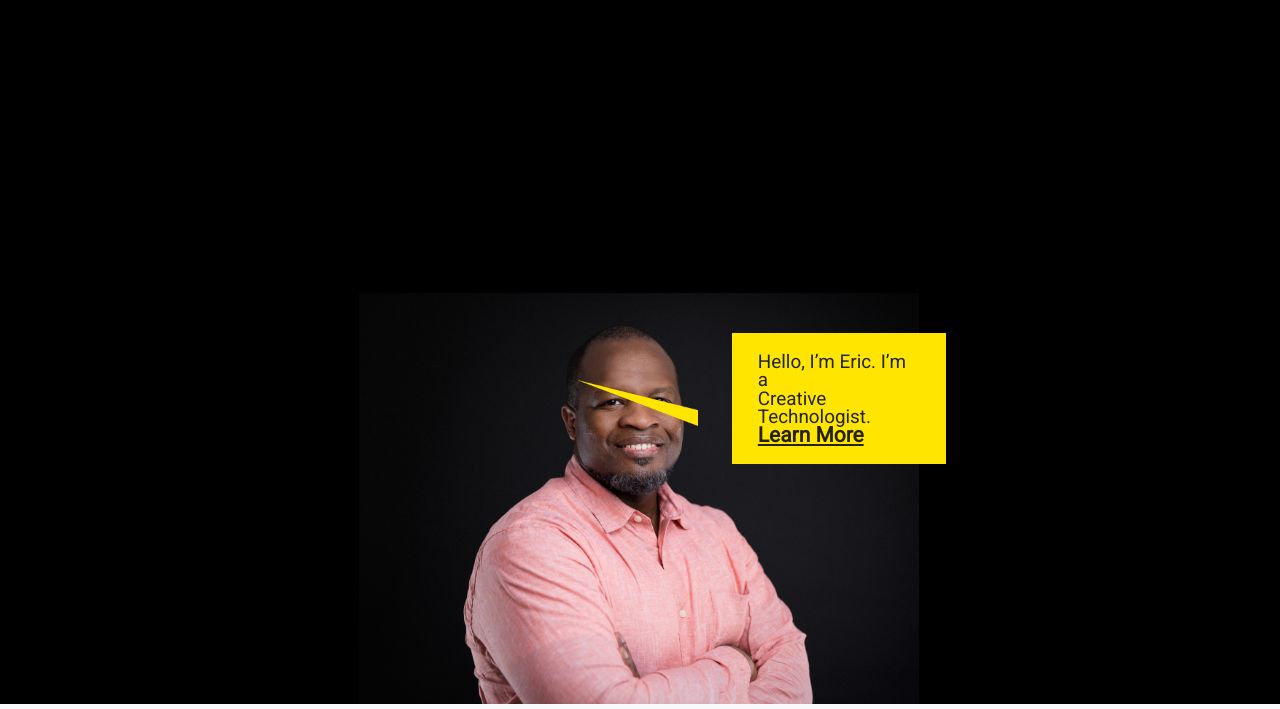
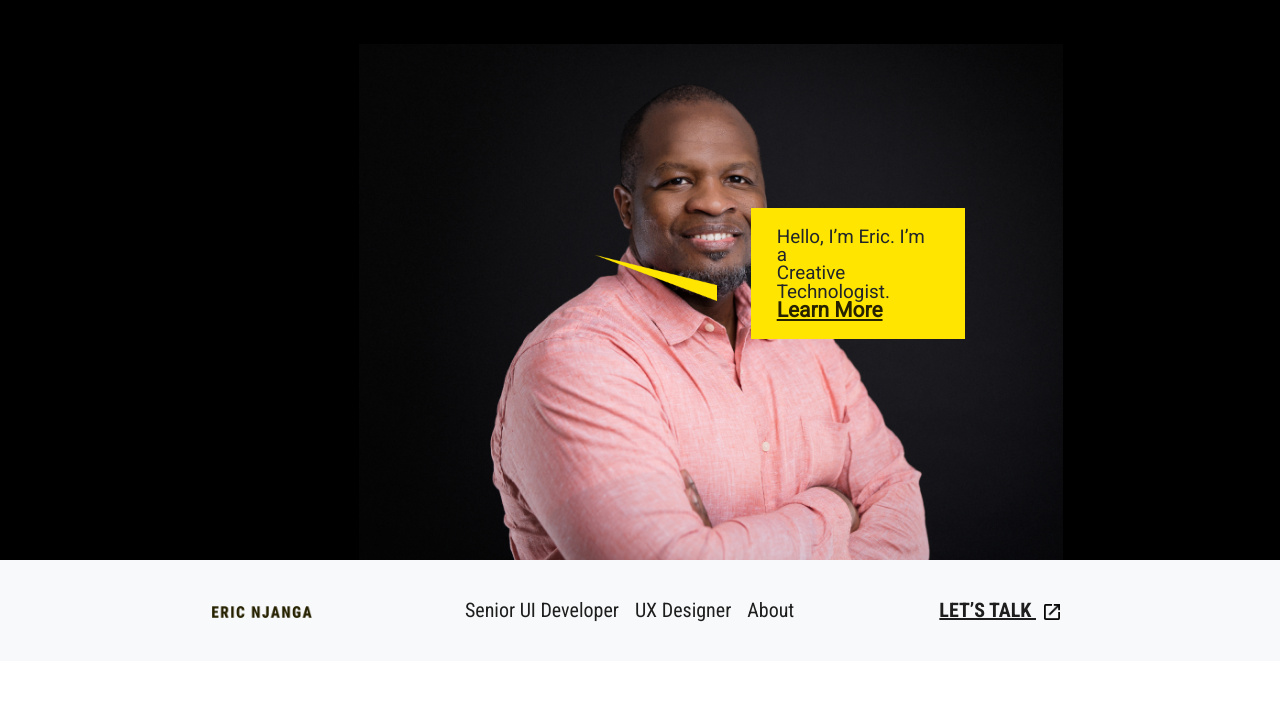
Before and after one commit to Sudhir0309/eric-html, a website: page public/index.html in a window 1280 px wide. Shown: the top 709 px of the page. Drawn offline with nearby package versions, Linux system fonts and the light colour scheme; a web font is replaced by a local one.

Commit message:
css updates

```diff
--- a/public/css/styles.css
+++ b/public/css/styles.css
@@ -19,14 +19,7 @@ h4{ font-size: 1.25em; list-style: 1.1em;}
 .navbar-fixed{ position: fixed !important; top: 0; left: 0; right: 0; bottom: inherit !important;}
 .center-btn{padding: 4.16vw 0;}
 .hero .eric img{ bottom: 0vw !important;}
-.hero .yellow-col{ background: #FFE500; width: 16.7vw; font-size: 1.11em; position: absolute; right: 7.11em; bottom: 12.71em; padding: 1.51vw 2.01vw;}
-/* .hero .yellow-col{ background: #FFE500;
-    width: 16.7vw;
-    font-size: 1.11em;
-    position: absolute;
-    right: 13.11em;
-    bottom: 23.71em;
-    padding: 1.51vw 2.01vw;} */
+.hero .yellow-col{ background: #FFE500; width: 16.7vw; font-size: 1.11em; position: absolute; right: 6.11em; bottom: 11.71em; padding: 1.51vw 2.01vw;}
 .hero .yellow-col .link{ font-size: 1.11em; font-weight: 700; color: #262200;}
 .hero .yellow-col .comment-arrow{ position: absolute; right: 13.11em; bottom: 2em;} .hero .yellow-col img{ width: 9.53vw;}
 .hero .yellow-col .comment-arrow
@@ -38,12 +31,12 @@ h4{ font-size: 1.25em; list-style: 1.1em;}
 .section-heading{ position: relative;}
 .section-heading span{ background: #fff;}
 .section-heading:after{height: 1px; background: #000000; width: 100%; display: block; content: ''; position: absolute; bottom: 50%; z-index: -1;}
-.hero { height: 88vh;}
-.eric img{ width: 560px;}
+.hero { height: 560px;}
+.eric img{ width: 88vh;}
 .navbar-brand img{ width: 7.8vw;}
 /* .navbar{position:absolute;bottom: 0;} */
 .navbar .navbar-nav{ padding:1.35em 0}
-.navbar .navbar-nav .nav-link{font-family: "Roboto Condensed", sans-serif; font-size: 1.33em; line-height: 1.23em; }
+.navbar .navbar-nav .nav-link{font-family: "Roboto Condensed", sans-serif; font-size: 20px; line-height: 23px;color:#1E1E1E; }
 .navbar .navbar-nav .nav-link:hover{  text-decoration: underline; text-decoration-color: #FFE500 !important; text-decoration-thickness: 3px !important;}
 .navbar .navbar-nav .nav-link .icon img{ width: 1.25vw;}
 .section-col{ padding: 5.20vw 0;}
```
